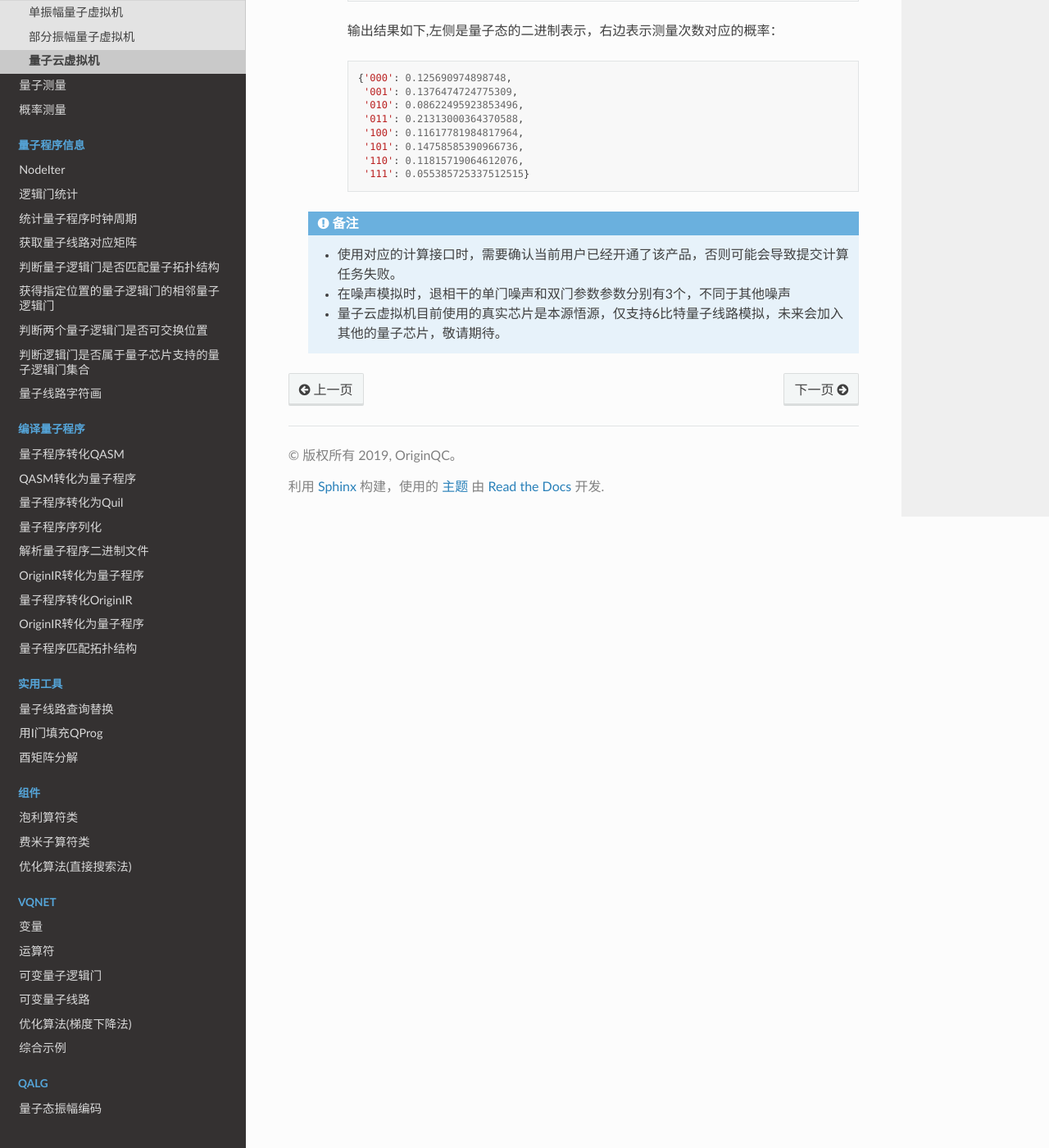
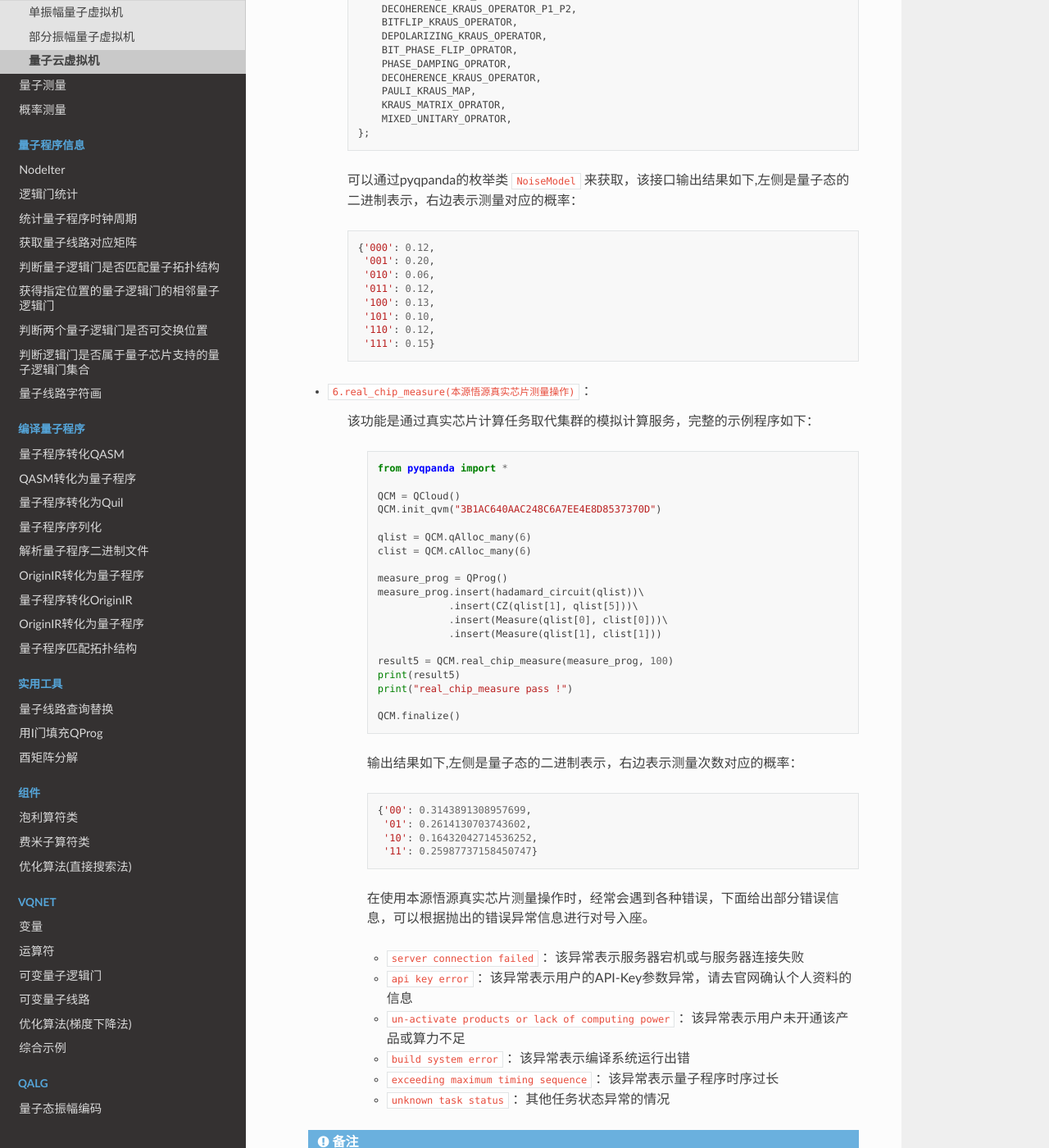
Before and after one commit to OriginQ/pyQPanda-Toturial, a Sphinx documentation site: the page built from source/QCloudMachine.rst, in a window 1280 px wide and 1400 px high, scrolled down 3396 px. Shown: the whole window at 82% size. Built offline with Sphinx 7.4.7 and the Read the Docs theme 2.0.0, drawn with Linux system fonts in a browser that asks for light colours; pages that are not in the unit, such as notebooks, are missing from menus; some of the changed text lies outside the part shown.

Commit message:
Update QCloudMachine.rst

```diff
--- a/source/QCloudMachine.rst
+++ b/source/QCloudMachine.rst
@@ -8,7 +8,10 @@
 .. image:: images/qcloud.gif
    :align: center
 
-pyqpanda封装了量子云虚拟机，可以向本源量子的计算服务器集群或量子真实芯片发送计算指令，并获取计算结果。
+pyqpanda封装了量子云虚拟机，可以向本源量子的计算服务器集群或量子真实芯片发送计算指令，并获取计算结果，在使用下文介绍的各种虚拟机之前，需要确保已开通对应的虚拟机产品。
+
+.. image:: images/products.png
+   :align: center
 
 首先通过 ``QCloud()`` 构建量子云虚拟机对象，然后用 ``init_qvm`` 初始化系统资源
 
@@ -20,7 +23,12 @@
             QCM = QCloud()
             QCM.init_qvm("3B1AC640AAC248C6A7EE4E8D8537370D")
 
-        ``init_qvm`` 需要用户传入量子云平台用户验证标识token，可以从本源量子云平台个人信息下获取。接着构建量子程序，可以手动输入，也可以来自OriginIR或QASM语法文件等
+        ``init_qvm`` 需要用户传入量子云平台用户验证标识token，可以从本源量子云平台个人信息下获取，具体见下方截图。
+
+        .. image:: images/token.png
+            :align: center
+
+        接着构建量子程序，可以手动输入，也可以来自OriginIR或QASM语法文件等
 
         .. code-block:: python
 
@@ -158,23 +166,47 @@
 
         - ``6.real_chip_measure(本源悟源真实芯片测量操作)`` ：
 
+            该功能是通过真实芯片计算任务取代集群的模拟计算服务，完整的示例程序如下：
+
                 .. code-block:: python
+
+                    from pyqpanda import *
+
+                    QCM = QCloud()
+                    QCM.init_qvm("3B1AC640AAC248C6A7EE4E8D8537370D")
+
+                    qlist = QCM.qAlloc_many(6)
+                    clist = QCM.cAlloc_many(6)
+
+                    measure_prog = QProg()
+                    measure_prog.insert(hadamard_circuit(qlist))\
+                                .insert(CZ(qlist[1], qlist[5]))\
+                                .insert(Measure(qlist[0], clist[0]))\
+                                .insert(Measure(qlist[1], clist[1]))
 
                     result5 = QCM.real_chip_measure(measure_prog, 100)
                     print(result5)
+                    print("real_chip_measure pass !")
+
+                    QCM.finalize()
 
                 输出结果如下,左侧是量子态的二进制表示，右边表示测量次数对应的概率：
 
                 .. code-block:: python
 
-                    {'000': 0.125690974898748,
-                     '001': 0.1376474724775309,
-                     '010': 0.08622495923853496,
-                     '011': 0.21313000364370588,
-                     '100': 0.11617781984817964,
-                     '101': 0.14758585390966736,
-                     '110': 0.11815719064612076,
-                     '111': 0.055385725337512515}
+                    {'00': 0.3143891308957699,
+                     '01': 0.2614130703743602,
+                     '10': 0.16432042714536252,
+                     '11': 0.25987737158450747}
+
+                在使用本源悟源真实芯片测量操作时，经常会遇到各种错误，下面给出部分错误信息，可以根据抛出的错误异常信息进行对号入座。
+
+                -  ``server connection failed`` ：该异常表示服务器宕机或与服务器连接失败
+                -  ``api key error`` ：该异常表示用户的API-Key参数异常，请去官网确认个人资料的信息
+                -  ``un-activate products or lack of computing power`` ：该异常表示用户未开通该产品或算力不足
+                -  ``build system error`` ：该异常表示编译系统运行出错
+                -  ``exceeding maximum timing sequence`` ：该异常表示量子程序时序过长
+                -  ``unknown task status`` ：其他任务状态异常的情况
 
         .. note::
             - 使用对应的计算接口时，需要确认当前用户已经开通了该产品，否则可能会导致提交计算任务失败。
```
